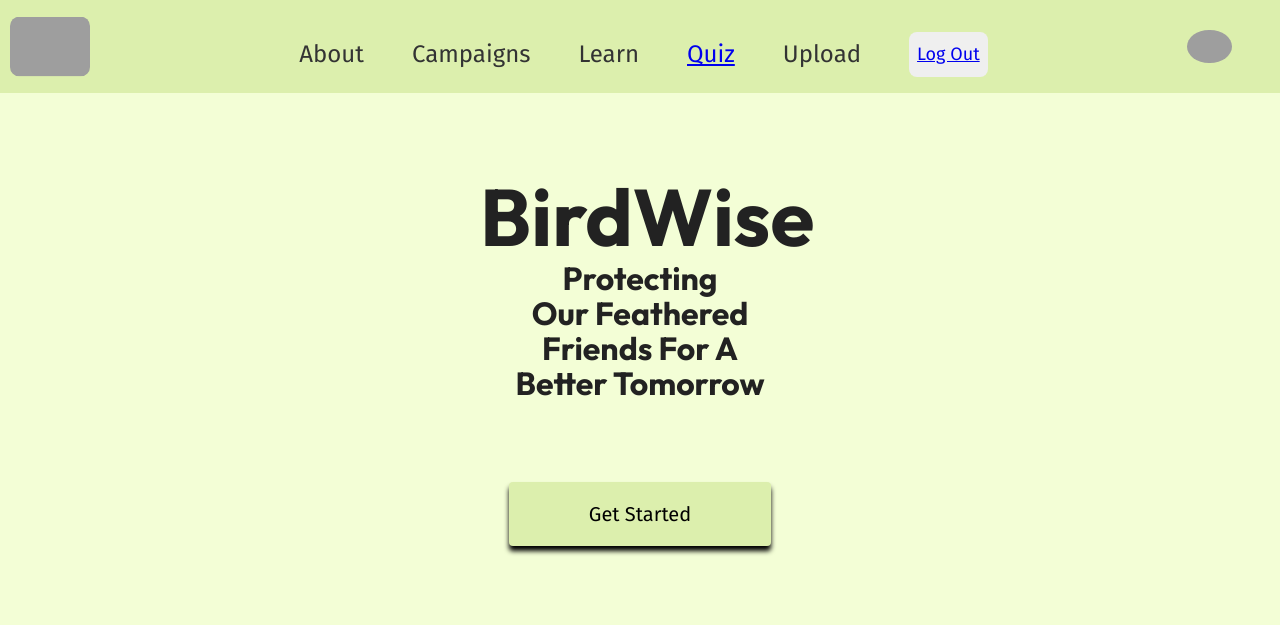
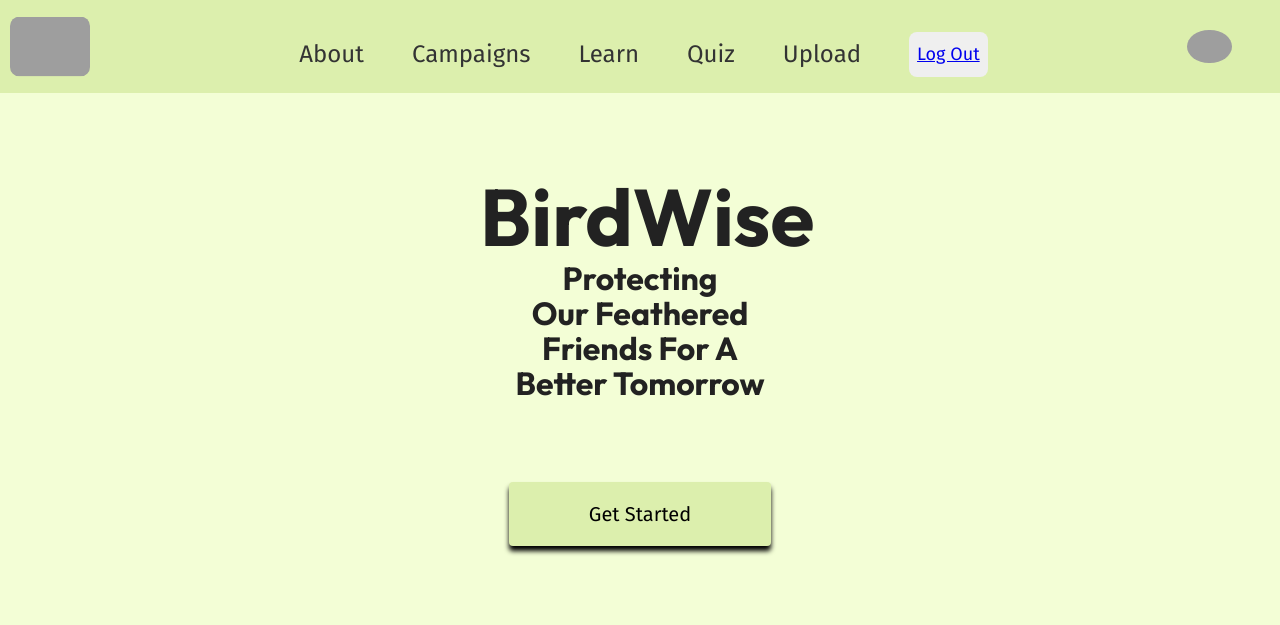
Before and after one commit to HarshilForWork/Knowcode_JBBR, a Flask app: page /home in a window 1280 px wide. Shown: the top 625 px of the page. Run offline with Flask 3, Linux system fonts and the light colour scheme; a user stored in the database is signed in; grey boxes are pictures that could not be loaded.

Commit message:
minor changes

```diff
--- a/birdwise/static/styles/profile2.css
+++ b/birdwise/static/styles/profile2.css
@@ -184,6 +184,11 @@
       li {
         font-size: var(--font-size-heading-sm);
         padding-top: 3px;
+
+        a {
+          text-decoration: none;
+          color: var(--clr-gray-700);
+        }
       }
     }
   }
```
